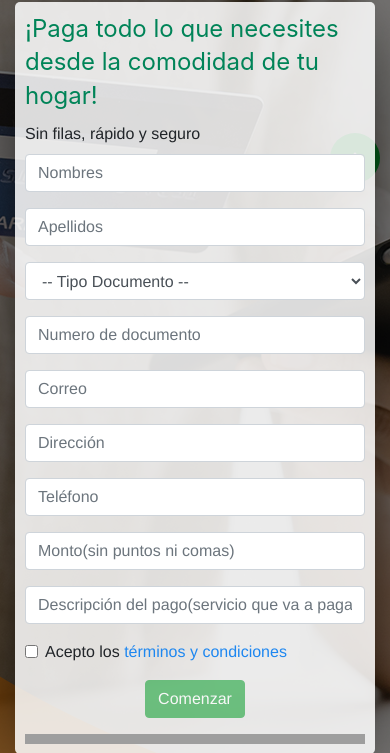
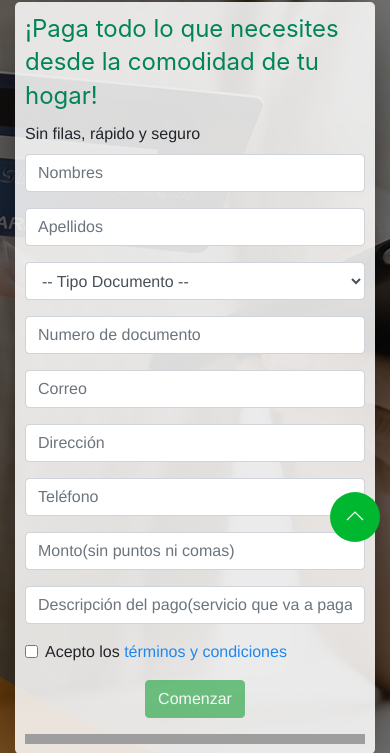
Before and after one commit to fernandoMorillo/pasarela-pagos, a PHP site: page / in a window 390 px wide. Shown: the part 421-1174 px from the top of the page. Run offline with PHP 8.4, Linux system fonts and the light colour scheme; some libraries are stand-ins or nearby versions; grey boxes are pictures that could not be loaded.

Commit message:
ultimos cambios

```diff
--- a/static/css/index.css
+++ b/static/css/index.css
@@ -86,6 +86,9 @@ footer {
     width: 100%;
     height: 10px;
   }
+  #subir {
+    top: 913px;
+  }
 }
 
 @media only screen and (max-width: 321px) {
@@ -104,4 +107,7 @@ footer {
     width: 100%;
     height: 10px;
   }
+  #subir {
+    top: 513px;
+  }
 }
```
